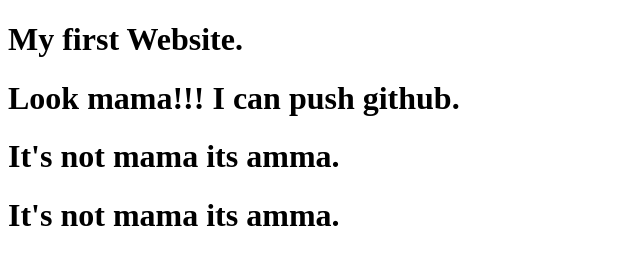
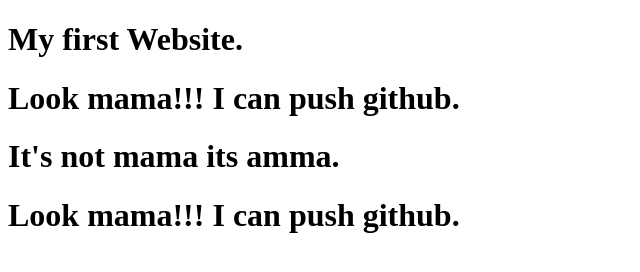
Before and after one commit to usratritu/my-first-website, a plain HTML site: page index.html in a window 1280 px wide. Shown: the whole page, without its empty margins (0-640 px from the left). Drawn offline with Linux system fonts and the light colour scheme.

Commit message:
learned github

```diff
--- a/index.html
+++ b/index.html
@@ -10,6 +10,7 @@
   <h1>My first Website.</h1>
   <h1>Look mama!!! I can push github.</h1>
   <h1>It's not mama its amma.</h1>
-  <h1>It's not mama its amma.</h1>
+  <h1>Look mama!!! I can push github.</h1>
+
 </body>
 </html>
```
